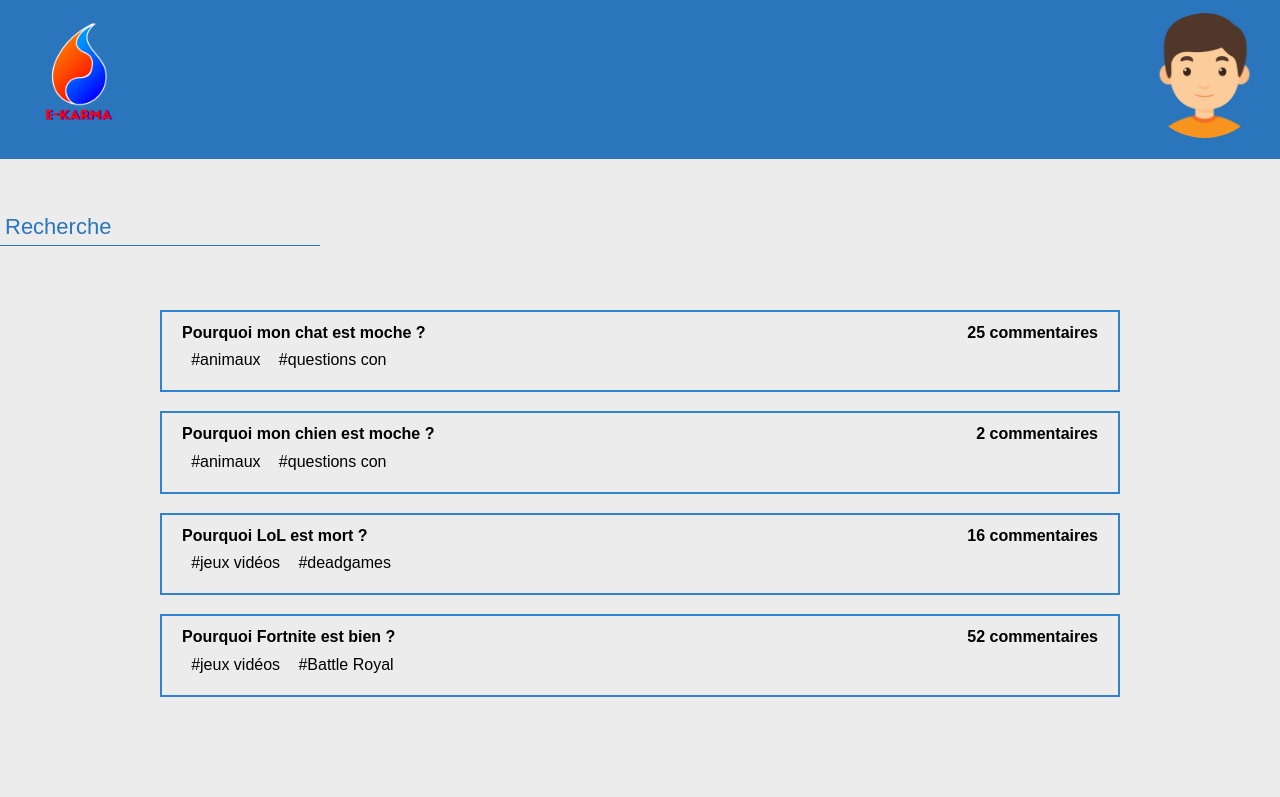
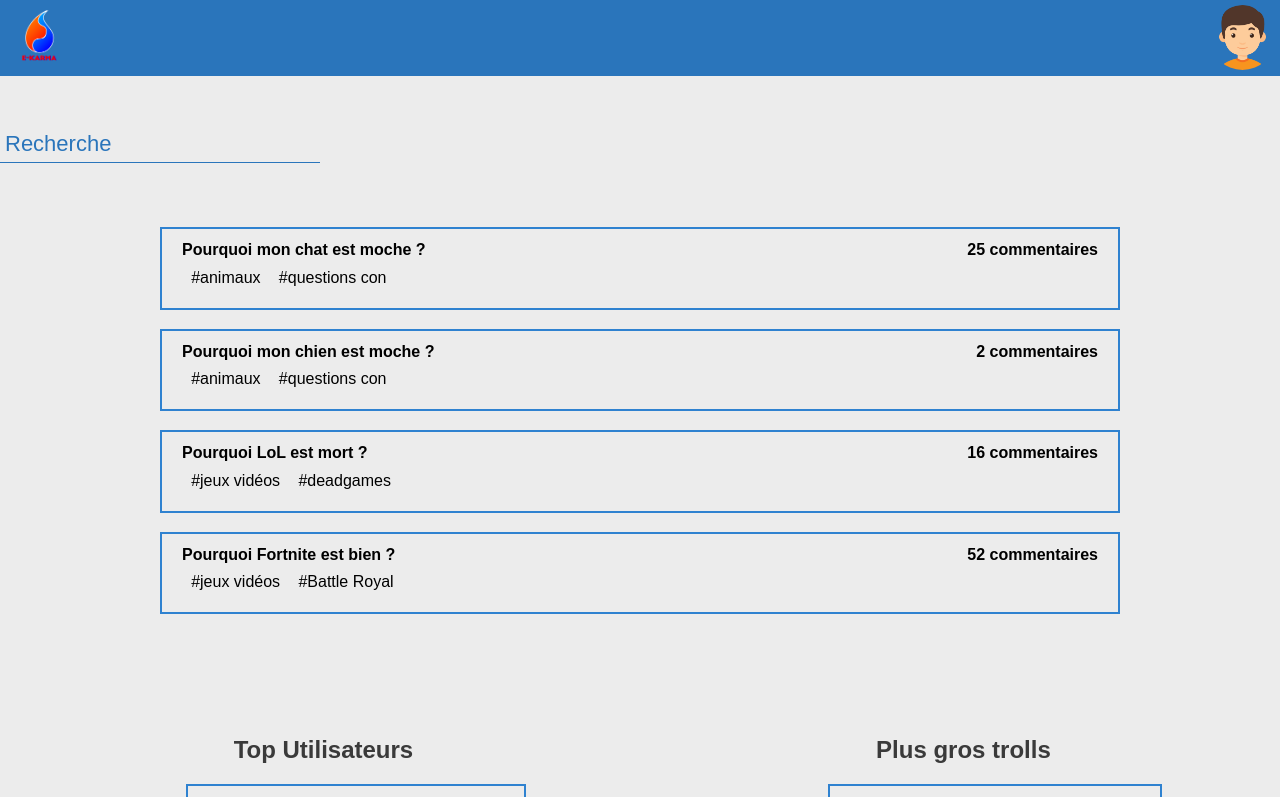
Before and after one commit to b3b3r/e-karma-front, a React (Create React App) app: page / in a window 1280 px wide. Shown: the top 797 px of the page. Built offline with nearby package versions, Linux system fonts and the light colour scheme.

Commit message:
modification haut de page

```diff
--- a/src/containers/Navbar.scss
+++ b/src/containers/Navbar.scss
@@ -4,12 +4,12 @@
   background-color: $primaryColor;
   display: flex;
   justify-content: space-between;
-  padding: 1%;
+  padding: 5px 5px 0px;
   .logo {
-    width: 125px;
+    width: 65px;
   }
   .avatar {
-    width: 125px;
+    width: 65px;
     border-radius: 50%;
   }
 }
```
